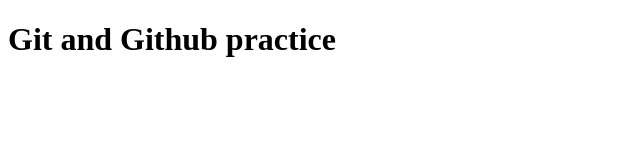
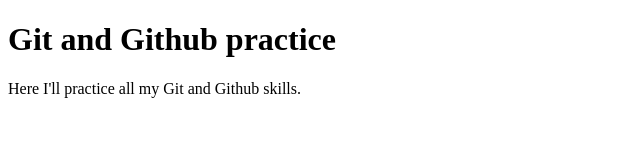
Before and after one commit to ItsYuvraaj/git-learning, a plain HTML site: page index.html in a window 1280 px wide. Shown: the whole page, without its empty margins (0-640 px from the left). Drawn offline with Linux system fonts and the light colour scheme.

Commit message:
add paragraph to index file

```diff
--- a/index.html
+++ b/index.html
@@ -7,5 +7,6 @@
 </head>
 <body>
     <h1>Git and Github practice</h1>
+    <p>Here I'll practice all my Git and Github skills.</p>
 </body>
 </html>
```
